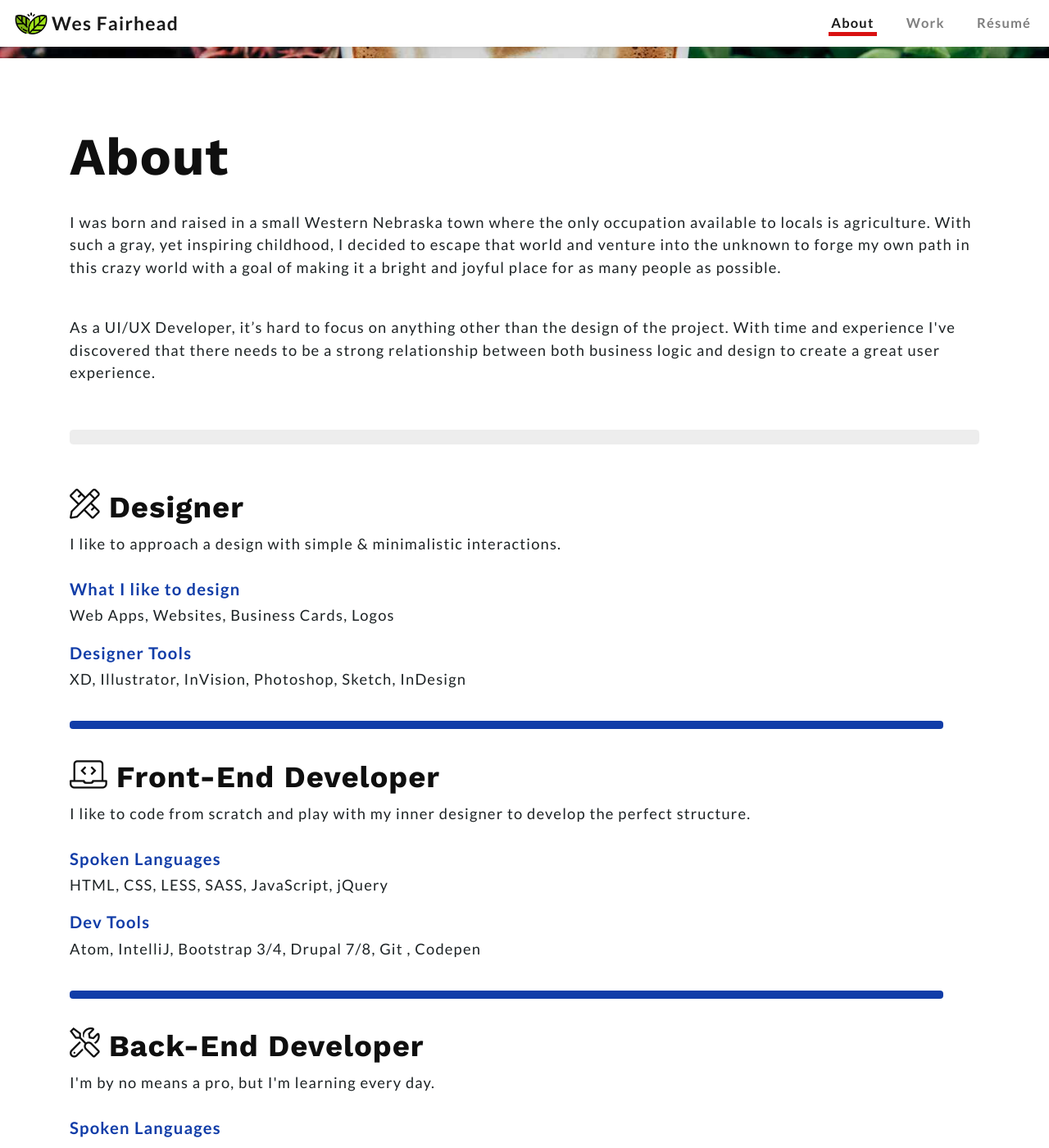
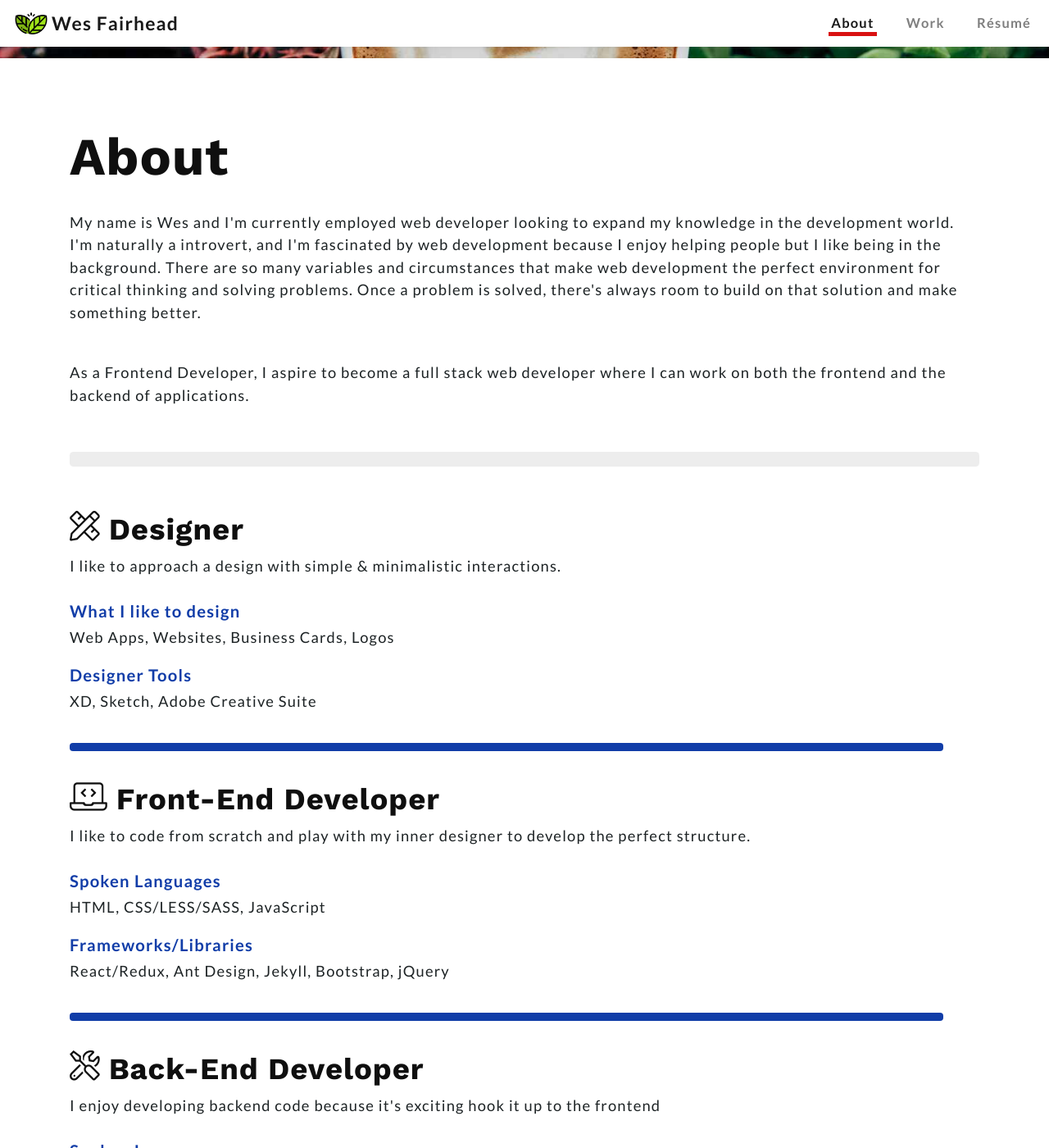
Before and after one commit to westerfer/Portfolio, a Jekyll site: the page built from pages/about.html, in a window 1280 px wide and 1400 px high, scrolled down 229 px. Shown: the whole window at 82% size. Built offline with Jekyll 4.4.1, drawn with Linux system fonts in a browser that asks for light colours; nearby versions of some CDN libraries; some of the changed text lies outside the part shown.

Commit message:
updating resume, about, mantra

```diff
--- a/_includes/_inner/_about.html
+++ b/_includes/_inner/_about.html
@@ -1,8 +1,8 @@
 <p>
-	I was born and raised in a small Western Nebraska town where the only occupation available to locals is agriculture. With such a gray, yet inspiring childhood, I decided to escape that world and venture into the unknown to forge my own path in this crazy world with a goal of making it a bright and joyful place for as many people as possible.
+	My name is Wes and I'm currently employed web developer looking to expand my knowledge in the development world. I'm naturally a introvert, and I'm fascinated by web development because I enjoy helping people but I like being in the background. There are so many variables and circumstances that make web development the perfect environment for critical thinking and solving problems. Once a problem is solved, there's always room to build on that solution and make something better.
 </p>
 <p class="mb-5">
-	As a UI/UX Developer, it’s hard to focus on anything other than the design of the project. With time and experience I've discovered that there needs to be a strong relationship between both business logic and design to create a great user experience.
+	As a {{ site.title }}, I aspire to become a full stack web developer where I can work on both the frontend and the backend of applications.
 </p>
 
 <div class="bg-muted fade-15 py-2 rounded">
@@ -27,7 +27,7 @@
 			Designer Tools
 		</h3>
 		<p class="mb-0">
-			 XD, Illustrator, InVision, Photoshop, Sketch, InDesign
+			 XD, Sketch, Adobe Creative Suite
 		</p>
 	</div>
 
@@ -42,14 +42,13 @@
 			Spoken Languages
 		</h3>
 		<p class="mb-3">
-			HTML, CSS, LESS, SASS, JavaScript, jQuery
+			HTML, CSS/LESS/SASS, JavaScript
 		</p>
-
 		<h3 class="p text-primary font-weight-bold mb-1">
-			Dev Tools
+			Frameworks/Libraries
 		</h3>
 		<p class="mb-0">
-			Atom, IntelliJ, Bootstrap 3/4, Drupal 7/8, Git , Codepen
+			React/Redux, Ant Design, Jekyll, Bootstrap, jQuery
 		</p>
 	</div>
 
@@ -58,20 +57,19 @@
 			<i class="fal fa-tools">&nbsp;</i>Back-End Developer
 		</h2>
 		<p class="mb-4">
-			I'm by no means a pro, but I'm learning every day.
+			I enjoy developing backend code because it's exciting hook it up to the frontend
 		</p>
 		<h3 class="p text-primary font-weight-bold mb-1">
 			Spoken Languages
 		</h3>
 		<p class="mb-3">
-			Java, Groovy, Rails, Python
+			Java, Groovy, Rails
 		</p>
-
 		<h3 class="p text-primary font-weight-bold mb-1">
-			Raspberry Pi Projects
+			Frameworks/Libraries
 		</h3>
 		<p class="mb-0">
-			Vintage Radio, Automated Garden Watering&nbsp;System, Wireless Home Audio&nbsp;System
+			Grails
 		</p>
 	</div>
 </div>
```
Also changed, not shown: _includes/_index/_mantra.html (+14 -13 lines), _includes/_inner/_resume.html (+4 -10 lines).
